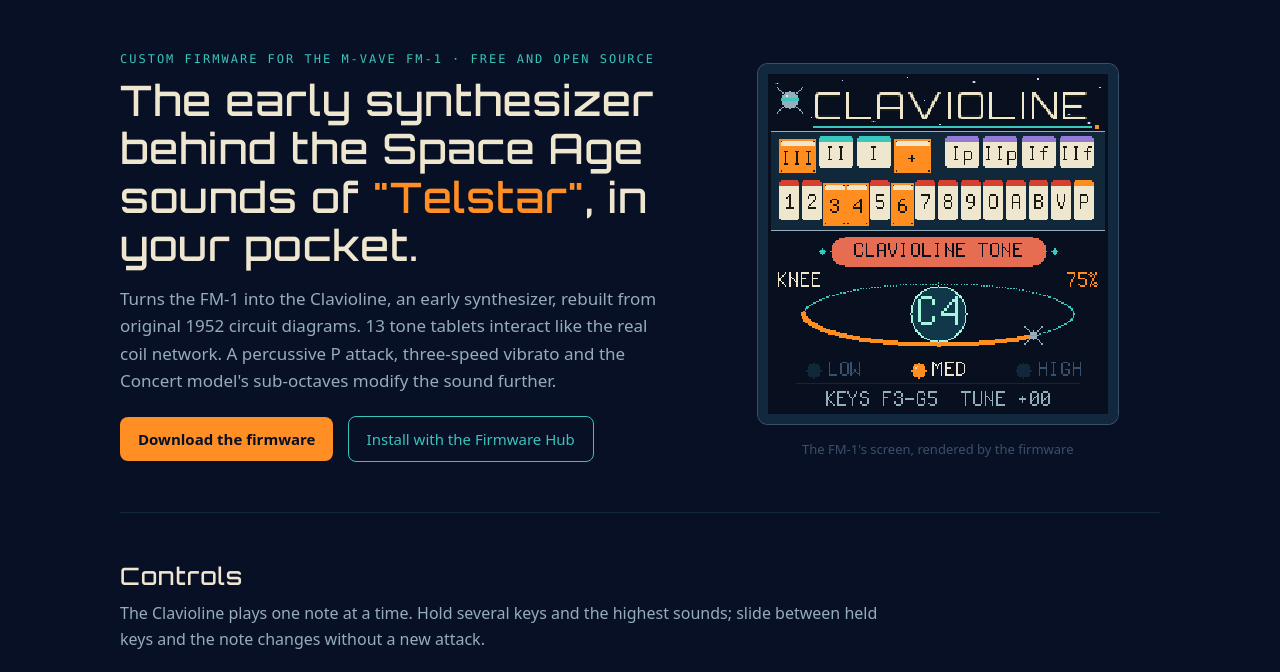
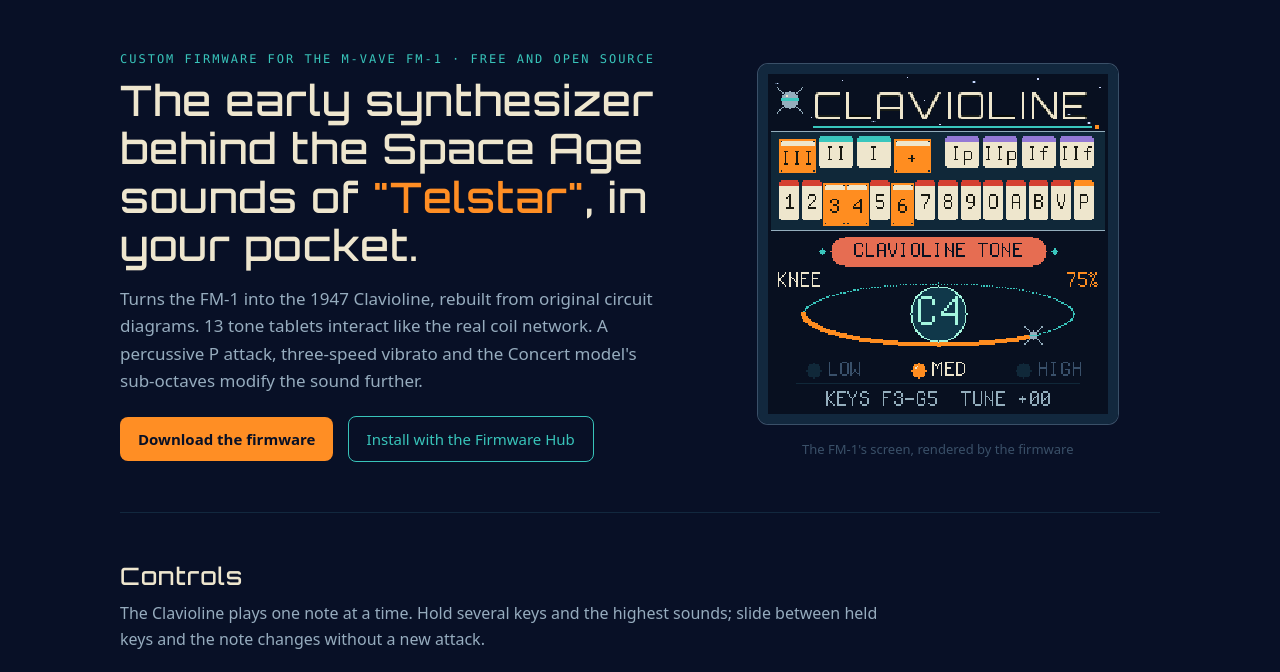
Before and after one commit to MammothCheese/clavioline, a plain HTML site: page docs/index.html in a window 1280 px wide. Shown: the part 57-729 px from the top of the page. Drawn offline with Linux system fonts and the light colour scheme.

Commit message:
Correct year of Clavioline from 1952 to 1947

```diff
--- a/docs/index.html
+++ b/docs/index.html
@@ -86,7 +86,7 @@ footer a { color: var(--chrome); }
   <div>
     <div class="kicker">CUSTOM FIRMWARE FOR THE M-VAVE FM-1 · FREE AND OPEN SOURCE</div>
     <h1>The early synthesizer behind the Space Age sounds of <em>"Telstar"</em>, in your pocket.</h1>
-    <p class="lede">Turns the FM-1 into the Clavioline, an early synthesizer, rebuilt from original 1952 circuit diagrams. 13 tone tablets interact like the real coil network. A percussive P attack, three-speed vibrato and the Concert model's sub-octaves modify the sound further.</p>
+    <p class="lede">Turns the FM-1 into the 1947 Clavioline, rebuilt from original circuit diagrams. 13 tone tablets interact like the real coil network. A percussive P attack, three-speed vibrato and the Concert model's sub-octaves modify the sound further.</p>
     <a class="btn primary" href="https://github.com/MammothCheese/clavioline/releases/latest">Download the firmware</a>
     <a class="btn ghost" href="https://thefirmwarehub.com/firmware/clavioline/">Install with the Firmware Hub</a>
   </div>
```
